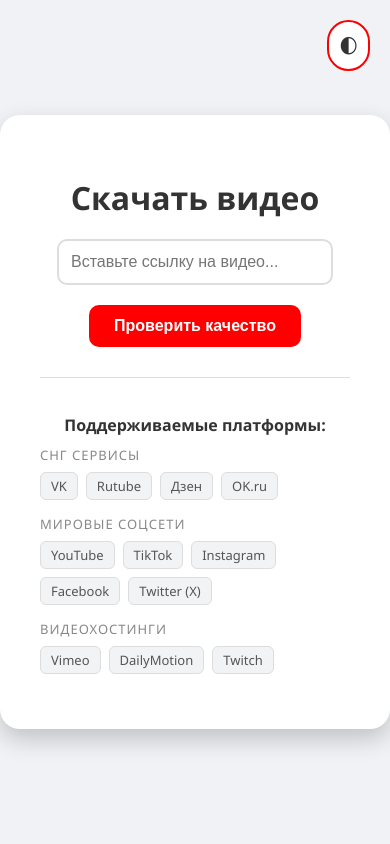
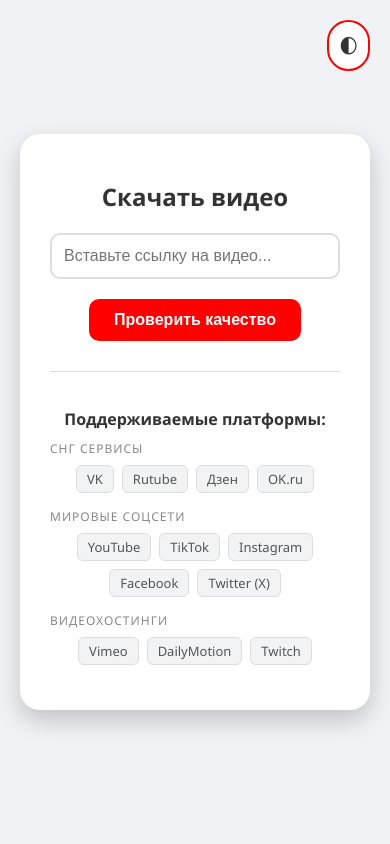
Before and after one commit to kristianoveckin-png/yt-downloader, a Flask app: page / in a window 390 px wide. Run offline with Flask 3, Linux system fonts and the light colour scheme.

Commit message:
Update index.html

```diff
--- a/templates/index.html
+++ b/templates/index.html
@@ -2,10 +2,10 @@
 <html lang="ru">
 <head>
     <meta charset="UTF-8">
+    <meta name="viewport" content="width=device-width, initial-scale=1.0">
     <title>Video Downloader</title>
     <link rel="shortcut icon" href="/favicon.ico" type="image/png">
     <style>
-        /* Переменные для тем */
         :root {
             --bg-color: #f0f2f5;
             --container-bg: #ffffff;
@@ -28,31 +28,32 @@
             --platform-text: #b0b3b8;
         }
 
-        body { font-family: 'Segoe UI', Tahoma, Geneva, Verdana, sans-serif; display: flex; justify-content: center; align-items: center; min-height: 100vh; background-color: var(--bg-color); color: var(--text-color); margin: 0; transition: background 0.3s; }
+        body { font-family: 'Segoe UI', Tahoma, Geneva, Verdana, sans-serif; display: flex; justify-content: center; align-items: center; min-height: 100vh; background-color: var(--bg-color); color: var(--text-color); margin: 0; transition: background 0.3s; padding: 20px; box-sizing: border-box; }
 
-        /* Переключатель темы */
-        .theme-switch { position: absolute; top: 20px; right: 20px; cursor: pointer; background: var(--container-bg); border: 2px solid var(--accent-color); padding: 10px; border-radius: 50px; font-size: 20px; transition: 0.3s; }
-        .theme-switch:hover { transform: scale(1.1); }
+        .theme-switch { position: absolute; top: 20px; right: 20px; cursor: pointer; background: var(--container-bg); border: 2px solid var(--accent-color); padding: 10px; border-radius: 50px; font-size: 20px; transition: 0.3s; z-index: 10; }
 
-        .container { text-align: center; background: var(--container-bg); padding: 40px; border-radius: 20px; box-shadow: 0 10px 25px rgba(0,0,0,0.2); width: 90%; max-width: 600px; transition: background 0.3s; }
-        h1 { color: var(--text-color); margin-bottom: 20px; }
-        input { width: 80%; padding: 12px; border: 2px solid var(--input-border); border-radius: 10px; font-size: 16px; margin-bottom: 20px; outline: none; transition: border-color 0.3s; background: var(--container-bg); color: var(--text-color); }
+        .container { text-align: center; background: var(--container-bg); padding: 30px; border-radius: 20px; box-shadow: 0 10px 25px rgba(0,0,0,0.2); width: 100%; max-width: 600px; transition: background 0.3s; box-sizing: border-box; }
+        h1 { color: var(--text-color); margin-bottom: 20px; font-size: clamp(24px, 5vw, 32px); }
+
+        input { width: 100%; max-width: 400px; padding: 12px; border: 2px solid var(--input-border); border-radius: 10px; font-size: 16px; margin-bottom: 20px; outline: none; transition: border-color 0.3s; background: var(--container-bg); color: var(--text-color); box-sizing: border-box; }
         input:focus { border-color: var(--accent-color); }
 
-        /* Анимированная кнопка */
-        button { padding: 12px 25px; background: var(--accent-color); color: white; border: none; border-radius: 10px; cursor: pointer; font-size: 16px; font-weight: bold; transition: all 0.3s; position: relative; overflow: hidden; }
+        button { padding: 12px 25px; background: var(--accent-color); color: white; border: none; border-radius: 10px; cursor: pointer; font-size: 16px; font-weight: bold; transition: all 0.3s; width: auto; min-width: 200px; }
         button:hover { background: var(--accent-hover); transform: translateY(-2px); box-shadow: 0 5px 15px rgba(255, 0, 0, 0.3); }
-        button:active { transform: translateY(0); }
 
-        /* Спиннер загрузки */
-        #loader { display: none; margin: 20px auto; border: 4px solid #f3f3f3; border-top: 4px solid var(--accent-color); border-radius: 50%; width: 30px; height: 30px; animation: spin 1s linear infinite; }
+        /* Анимация загрузки и прогресс-бар */
+        #loader-container { display: none; margin: 20px auto; text-align: center; }
+        .spinner { border: 4px solid #f3f3f3; border-top: 4px solid var(--accent-color); border-radius: 50%; width: 40px; height: 40px; animation: spin 1s linear infinite; margin: 0 auto 10px; }
+        .progress-bar { width: 100%; background: var(--platform-bg); height: 10px; border-radius: 5px; overflow: hidden; margin-top: 10px; position: relative; }
+        .progress-fill { width: 0%; height: 100%; background: var(--accent-color); transition: width 0.2s; }
+        #progress-text { font-size: 14px; color: var(--text-color); margin-top: 5px; display: block; }
         @keyframes spin { 0% { transform: rotate(0deg); } 100% { transform: rotate(360deg); } }
 
         .platforms-section { margin-top: 30px; text-align: left; border-top: 1px solid var(--input-border); padding-top: 20px; }
         .platforms-section p { font-weight: bold; color: var(--text-color); margin-bottom: 10px; text-align: center; }
         .category { margin-bottom: 15px; }
-        .category-title { font-size: 13px; color: #888; text-transform: uppercase; letter-spacing: 1px; margin-bottom: 8px; display: block; }
-        .tags { display: flex; flex-wrap: wrap; gap: 8px; }
+        .category-title { font-size: 12px; color: #888; text-transform: uppercase; letter-spacing: 1px; margin-bottom: 8px; display: block; }
+        .tags { display: flex; flex-wrap: wrap; gap: 8px; justify-content: center; }
         .tag { background: var(--platform-bg); color: var(--platform-text); padding: 4px 10px; border-radius: 6px; font-size: 13px; border: 1px solid var(--input-border); transition: all 0.2s; }
         .tag:hover { background: var(--accent-color); color: white; }
     </style>
@@ -68,7 +69,13 @@
             <button type="submit" id="submitBtn">Проверить качество</button>
         </form>
 
-        <div id="loader"></div>
+        <div id="loader-container">
+            <div class="spinner"></div>
+            <span id="progress-text">Анализ видео: 0%</span>
+            <div class="progress-bar">
+                <div class="progress-fill" id="progress-fill"></div>
+            </div>
+        </div>
 
         <div class="platforms-section">
             <p>Поддерживаемые платформы:</p>
@@ -94,25 +101,33 @@
     </div>
 
     <script>
-        // Функция переключения темы
         function toggleTheme() {
             const body = document.body;
             const currentTheme = body.getAttribute('data-theme');
-            if (currentTheme === 'dark') {
-                body.setAttribute('data-theme', 'light');
-            } else {
-                body.setAttribute('data-theme', 'dark');
-            }
+            body.setAttribute('data-theme', currentTheme === 'dark' ? 'light' : 'dark');
         }
 
-        // Логика индикатора загрузки
         const form = document.getElementById('downloadForm');
         const btn = document.getElementById('submitBtn');
-        const loader = document.getElementById('loader');
+        const loaderContainer = document.getElementById('loader-container');
+        const progressFill = document.getElementById('progress-fill');
+        const progressText = document.getElementById('progress-text');
 
         form.onsubmit = function() {
-            btn.style.display = 'none'; // Скрываем кнопку
-            loader.style.display = 'block'; // Показываем спиннер
+            btn.style.display = 'none';
+            loaderContainer.style.display = 'block';
+
+            let width = 0;
+            const interval = setInterval(() => {
+                if (width >= 95) {
+                    clearInterval(interval);
+                } else {
+                    width += Math.random() * 5;
+                    if (width > 95) width = 95;
+                    progressFill.style.width = width + '%';
+                    progressText.innerText = `Анализ видео: ${Math.round(width)}%`;
+                }
+            }, 100);
         };
     </script>
 </body>
```
